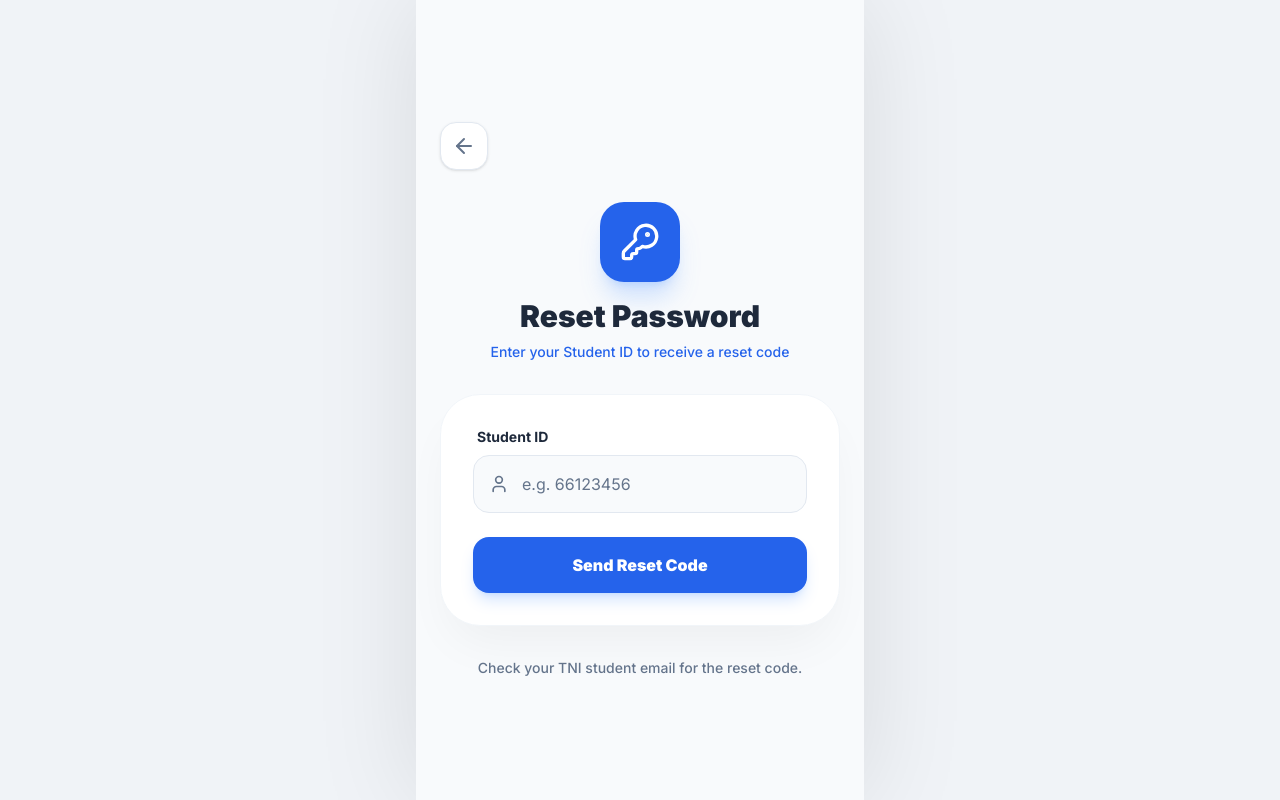
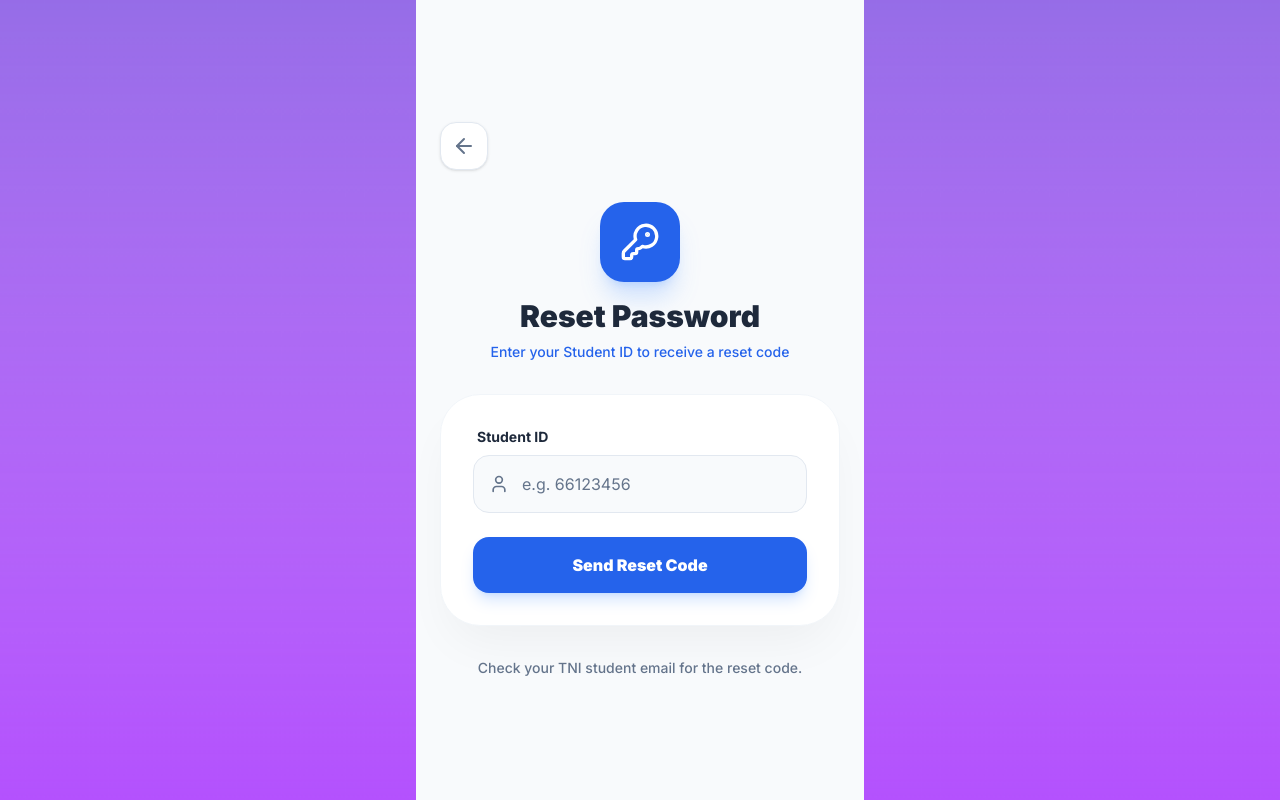
Before and after one commit to Demon720AA/IT-Freshy-Camp-Web, a Next.js app: page /forgot-password in a window 1280 px wide. Built offline with nearby package versions, Linux system fonts and the light colour scheme.

Commit message:
style: set global background to Bg.png and refine layout transparency

```diff
--- a/src/app/globals.css
+++ b/src/app/globals.css
@@ -10,7 +10,10 @@
 
 @layer base {
   body {
-    background-color: var(--color-background);
+    background-image: url('/PIC/Bg.png');
+    background-size: cover;
+    background-position: center;
+    background-attachment: fixed;
     color: var(--color-foreground);
     -webkit-tap-highlight-color: transparent;
   }
--- a/src/app/layout.tsx
+++ b/src/app/layout.tsx
@@ -28,8 +28,8 @@ export default function RootLayout({
 }>) {
   return (
     <html lang="en">
-      <body className={`${inter.className} antialiased bg-slate-200/50`}>
-        <div className="mx-auto max-w-md min-h-screen bg-[#f8fafc] shadow-[0_0_100px_rgba(0,0,0,0.1)] relative">
+      <body className={`${inter.className} antialiased`}>
+        <div className="mx-auto max-w-md min-h-screen relative overflow-x-hidden">
           {children}
         </div>
       </body>
```
Also changed, not shown: public/PIC/Bg.png (added).
